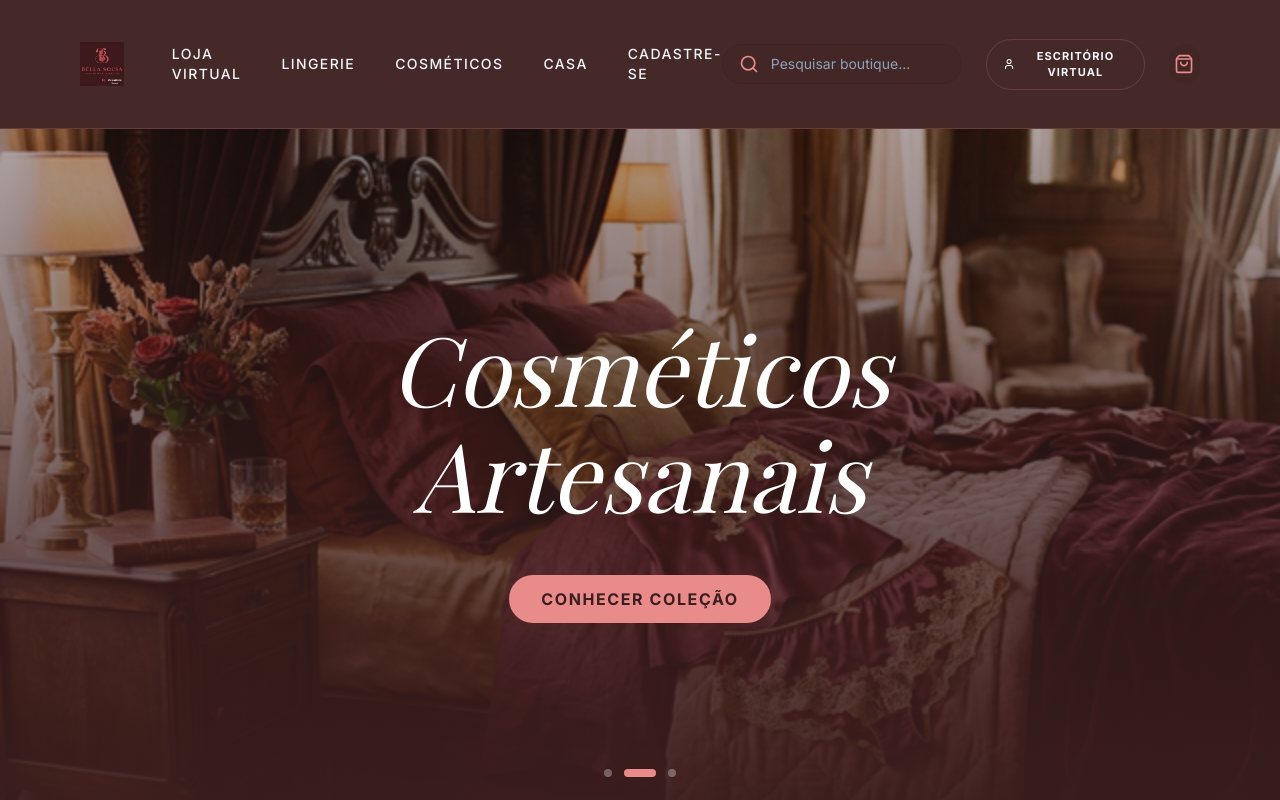
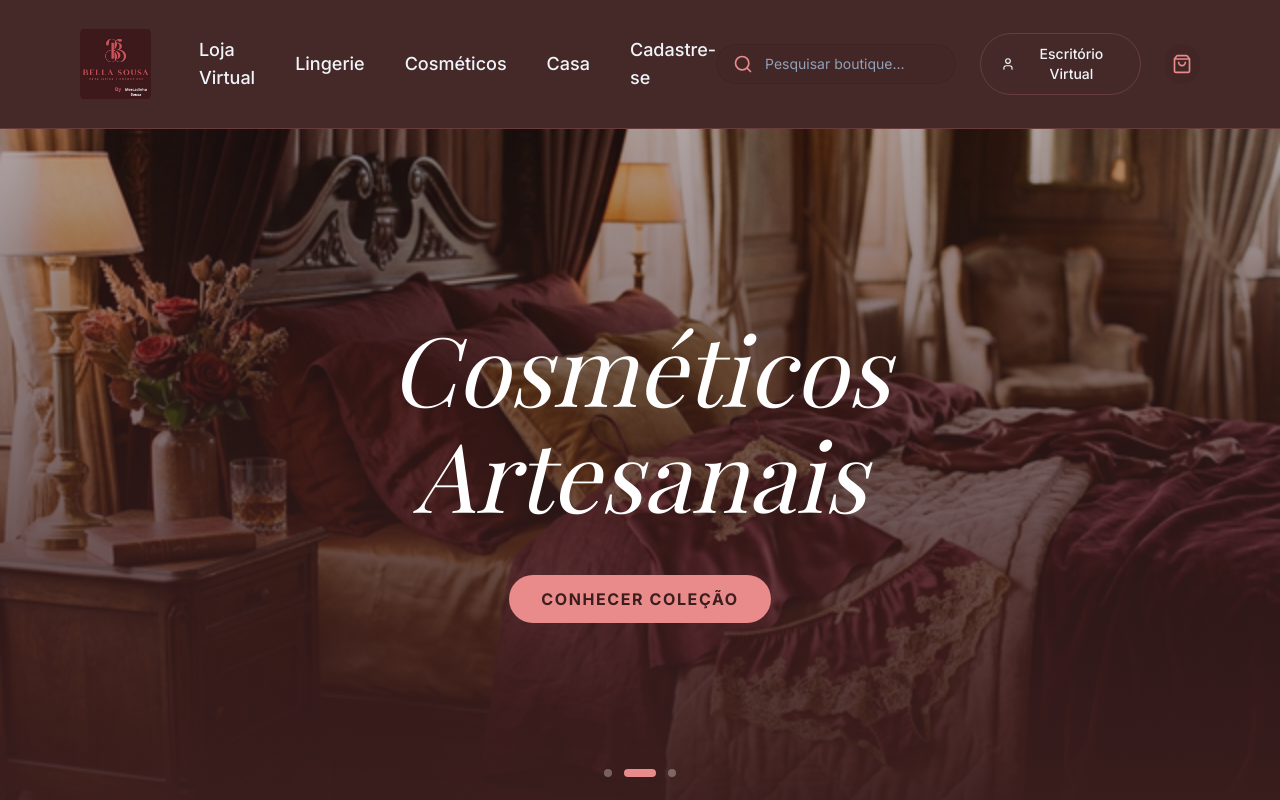
Before and after one commit to p4dmidia/bellasousa, a React (Vite) app: page / in a window 1280 px wide. Shown: the top 800 px of the page. Built offline with nearby package versions, Linux system fonts and the light colour scheme; no server answers; a web font is replaced by a local one; what @mercadopago/sdk-react would draw is missing.

Commit message:
versão responsivo 2.1

```diff
--- a/src/components/Header.tsx
+++ b/src/components/Header.tsx
@@ -35,12 +35,12 @@ export default function Header({
             <img src={logoImg} alt="Bella Sousa Logo" className="h-full w-auto object-contain" />
           </div>
         </div>
-        <nav className="hidden lg:flex items-center gap-10">
-          <a className="text-slate-100 hover:text-accent transition-colors text-sm font-medium tracking-widest uppercase cursor-pointer" onClick={() => handleNavigate('store')}>Loja Virtual</a>
-          <a className="text-slate-100 hover:text-accent transition-colors text-sm font-medium tracking-widest uppercase cursor-pointer" onClick={() => handleNavigate('store', 'Lingerie')}>Lingerie</a>
-          <a className="text-slate-100 hover:text-accent transition-colors text-sm font-medium tracking-widest uppercase cursor-pointer" onClick={() => handleNavigate('store', 'Cosméticos')}>Cosméticos</a>
-          <a className="text-slate-100 hover:text-accent transition-colors text-sm font-medium tracking-widest uppercase cursor-pointer" onClick={() => handleNavigate('store', 'Casa')}>Casa</a>
-          <a className="text-slate-100 hover:text-accent transition-colors text-sm font-medium tracking-widest uppercase cursor-pointer" onClick={() => handleNavigate('affiliate')}>Cadastre-se</a>
+        <nav className="hidden lg:flex items-center gap-8 xl:gap-10">
+          <a className="text-slate-100 hover:text-accent transition-colors text-base lg:text-lg font-medium cursor-pointer" onClick={() => handleNavigate('store')}>Loja Virtual</a>
+          <a className="text-slate-100 hover:text-accent transition-colors text-base lg:text-lg font-medium cursor-pointer" onClick={() => handleNavigate('store', 'Lingerie')}>Lingerie</a>
+          <a className="text-slate-100 hover:text-accent transition-colors text-base lg:text-lg font-medium cursor-pointer" onClick={() => handleNavigate('store', 'Cosméticos')}>Cosméticos</a>
+          <a className="text-slate-100 hover:text-accent transition-colors text-base lg:text-lg font-medium cursor-pointer" onClick={() => handleNavigate('store', 'Casa')}>Casa</a>
+          <a className="text-slate-100 hover:text-accent transition-colors text-base lg:text-lg font-medium cursor-pointer" onClick={() => handleNavigate('affiliate')}>Cadastre-se</a>
         </nav>
       </div>
       <div className="flex items-center gap-3 lg:gap-6">
@@ -59,7 +59,7 @@ export default function Header({
         </div>
         <button
           onClick={() => onNavigate('login')}
-          className="hidden md:flex items-center gap-2 text-slate-100 hover:text-accent transition-all text-[11px] font-bold uppercase tracking-widest px-4 py-2 border border-accent/20 rounded-full hover:bg-accent/5"
+          className="hidden md:flex items-center gap-2 text-slate-100 hover:text-accent transition-all text-sm font-medium px-5 py-2.5 border border-accent/20 rounded-full hover:bg-accent/5"
         >
           <User className="w-4 h-4" />
           Escritório Virtual
```
